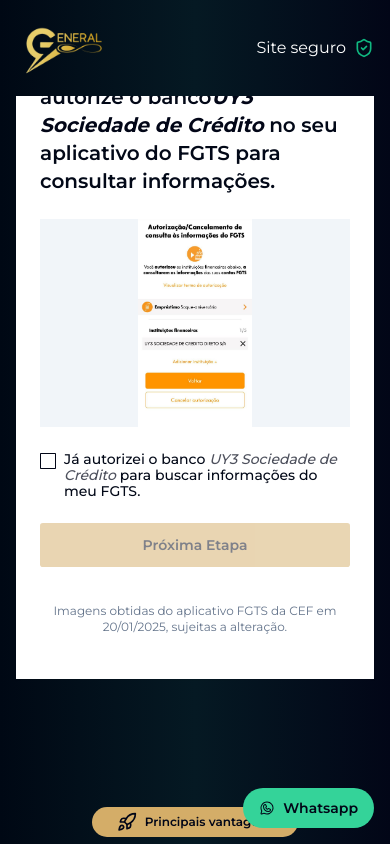
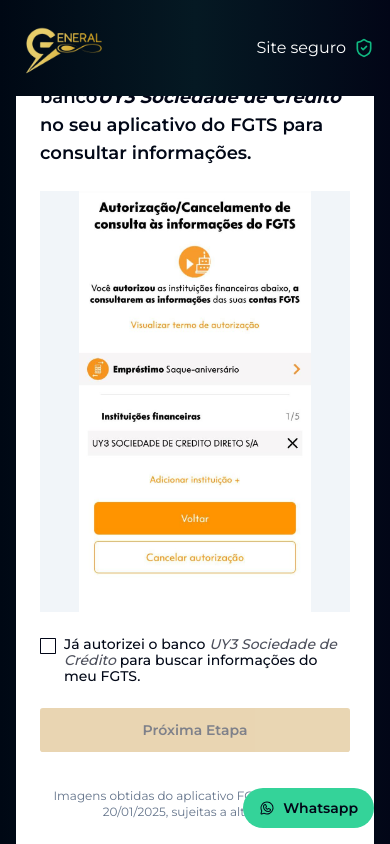
Before and after one commit to coderaw-io/generalcred-landing-page, a Next.js app: page / in a window 390 px wide. Both pictures are taken after a click on the button "Simular propostas". Shown: the part 818-1662 px from the top of the page. Built offline with nearby package versions, Linux system fonts and the light colour scheme; no server answers.

Commit message:
fix: responsive layout corrections

```diff
--- a/src/app/emprestimo/fgts/_components/authorization-section.tsx
+++ b/src/app/emprestimo/fgts/_components/authorization-section.tsx
@@ -17,8 +17,10 @@
     <div className="flex flex-col space-y-6">
       <div className="space-y-2">
         <span className="text-2xl text-primary-gold font-extrabold">Passo 1</span>
+
         <h1 className="text-2xl font-extrabold">Simular Empréstimo FGTS</h1>
-        <h4 className="text-xl font-semibold">
+
+        <h4 className="text-lg font-semibold sm:text-xl">
           Para realizar a simulação do seu empréstimo FGTS, autorize o banco
           <strong className="italic text-slate-950">UY3 Sociedade de Crédito</strong> {" "}
           no seu aplicativo do FGTS para consultar informações.
@@ -30,7 +32,8 @@
           src={authorizationImg}
           width={738}
           height={1339}
-          className="w-[37%] object-cover"
+          priority
+          className="w-3/4 object-cover sm:w-[37%]"
           alt="Autorização de consulta no app do FGTS"
         />
       </div>
--- a/src/components/shared/footer.tsx
+++ b/src/components/shared/footer.tsx
@@ -5,7 +5,10 @@
   return (
     <footer className="w-full bg-white">
       <div className="max-w-screen-2xl w-full mx-auto px-6 py-8 sm:px-6 lg:px-8">
-        <div className="grid grid-cols-1 gap-8 lg:flex lg:justify-between lg:items-center">
+        <div
+        data-aos="fade-right"
+          className="grid grid-cols-1 gap-8 lg:flex lg:justify-between lg:items-center"
+        >
           <div className="max-w-md w-full flex flex-col space-y-6">
             <div className="grid grid-cols-1 items-center gap-1.5">
               <Image
```
